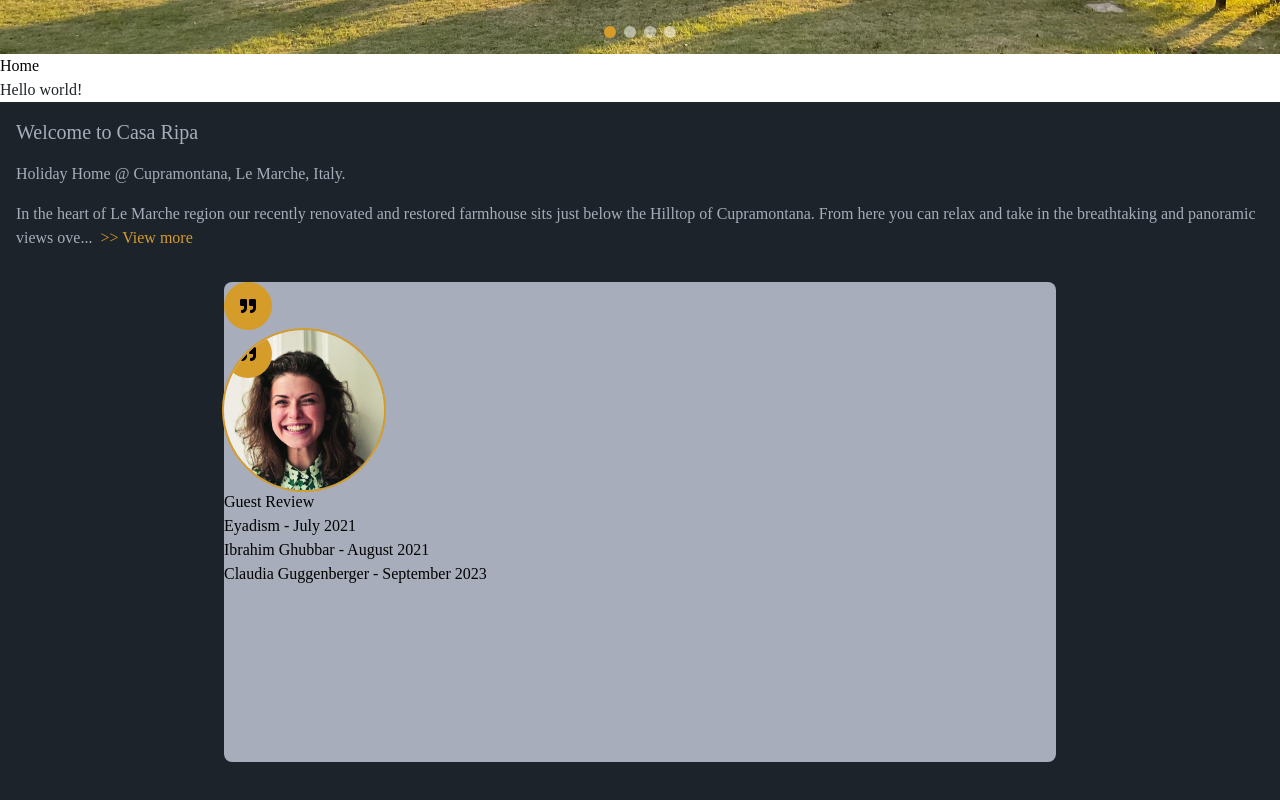
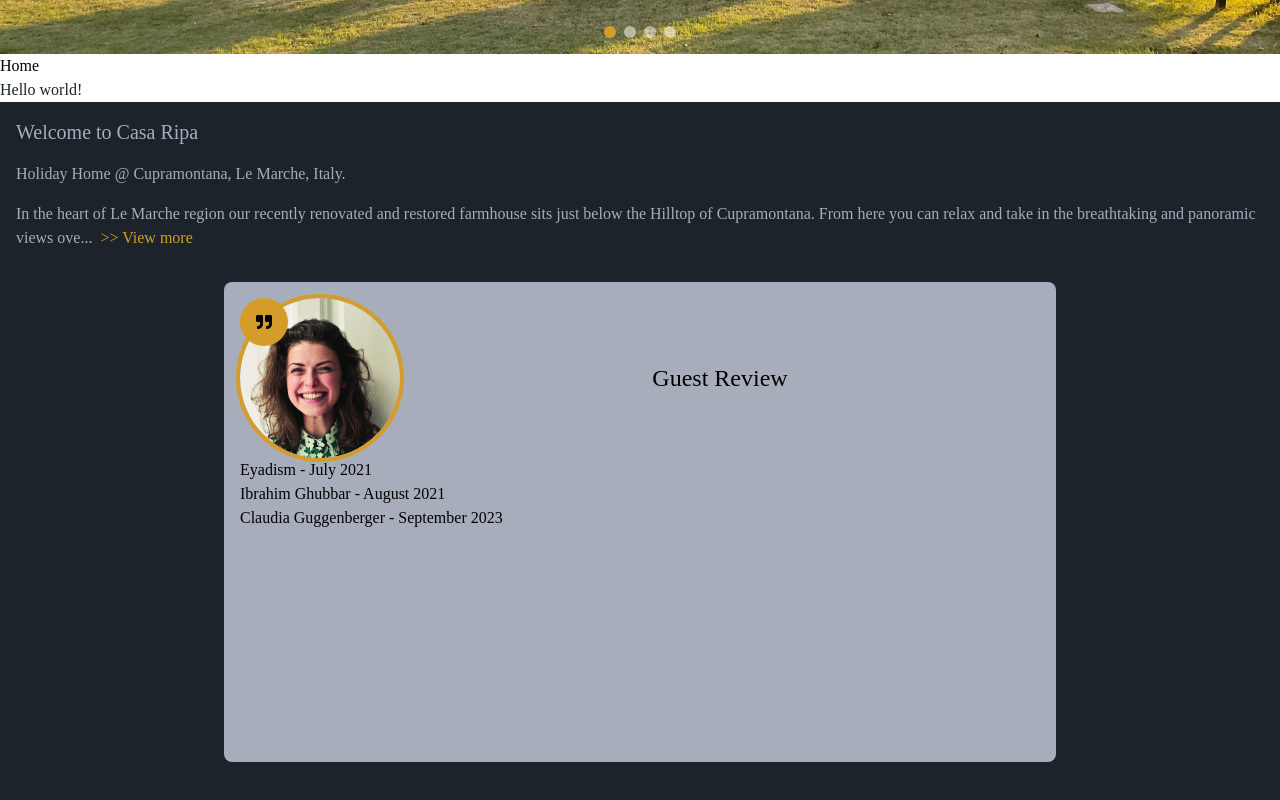
Before and after one commit to MaagMichael/casaripa-i18n-app, a Next.js app: page /en in a window 1280 px wide. Shown: the part 695-1495 px from the top of the page. Built offline with nearby package versions, Linux system fonts and the light colour scheme; grey boxes are pictures that could not be loaded; a web font is replaced by a local one.

Commit message:
reiew card

```diff
--- a/src/app/[locale]/components/Review.tsx
+++ b/src/app/[locale]/components/Review.tsx
@@ -18,33 +18,25 @@ export default function Review() {
   return (
     <div className="w-full h-full p-4 bg-primary">
       {/* card container */}
-      <div className="w-2/3 h-[60vh] mx-auto rounded-lg bg-secondary">
-        {/* Quote Symbol */}
-        <div className="w-12 h-12 bg-orange rounded-full flex items-center justify-center">
-          <svg
-            stroke="currentColor"
-            fill="currentColor"
-            // stroke-width="0"
-            viewBox="0 0 512 512"
-            height="1em"
-            width="1em"
-            xmlns="http://www.w3.org/2000/svg"
-          >
-            <path d="M464 32H336c-26.5 0-48 21.5-48 48v128c0 26.5 21.5 48 48 48h80v64c0 35.3-28.7 64-64 64h-8c-13.3 0-24 10.7-24 24v48c0 13.3 10.7 24 24 24h8c88.4 0 160-71.6 160-160V80c0-26.5-21.5-48-48-48zm-288 0H48C21.5 32 0 53.5 0 80v128c0 26.5 21.5 48 48 48h80v64c0 35.3-28.7 64-64 64h-8c-13.3 0-24 10.7-24 24v48c0 13.3 10.7 24 24 24h8c88.4 0 160-71.6 160-160V80c0-26.5-21.5-48-48-48z"></path>
-          </svg>
-        </div>
+      <div className="w-2/3 h-[60vh] mx-auto rounded-lg bg-secondary p-4">
 
-        {/* Profile Image */}
-        <div className="relative w-40 h-40 rounded-full overflow-hidden ring-2 ring-orange">
+      <div className="relative flex items-center">
+
+        {/* picture container */}
+        <div className="relative">
+          {/* Image */}
+          <div className="w-40 h-40 rounded-full overflow-hidden ring-4 ring-orange">
             <Image
               src="/assets/person.jpg"
               alt="Person"
               width={80}
               height={80}
-            className="object-cover w-full h-full"
+              className="object-cover w-full h-full rounded-full"
             />
+          </div>
 
-          <div className="absolute z-10 -top-0 left-0 w-12 h-12 bg-orange rounded-full flex items-center justify-center">
+          {/* orange accent circle */}
+          <div className="absolute top-0 left-0 w-12 h-12 bg-orange rounded-full flex items-center justify-center">
             <svg
               stroke="currentColor"
               fill="currentColor"
@@ -59,8 +51,10 @@ export default function Review() {
           </div>
         </div>
 
+
         {/* title container */}
-        <h1 className="">{t("title")}</h1>
+        <h1 className="mx-auto text-2xl">{t("title")}</h1>
+        </div>
 
         {/* text container */}
 
@@ -68,7 +62,7 @@ export default function Review() {
           <div key={reviewItem.id}>
             <p>{reviewItem.name}</p>
           </div>
-        )) || null}
+        ))}
       </div>
     </div>
   );
--- /dev/null
+++ b/src/app/[locale]/components/ReviewCard.tsx
@@ -0,0 +1,52 @@
+import { useTranslations } from "next-intl"; //client side
+// import { getTranslations } from "next-intl/server"; // server side with async and await
+import Image from "next/image";
+
+export default function ReviewCard() {
+  const t = useTranslations("Review");
+
+  return (
+    <>
+      {/* card container */}
+      <div className="w-2/3 h-[60vh] mx-auto rounded-lg bg-secondary p-4">
+        <div className="relative flex items-center">
+          {/* picture container */}
+          <div className="relative">
+            {/* Image */}
+            <div className="w-40 h-40 rounded-full overflow-hidden ring-4 ring-orange">
+              <Image
+                src="/assets/person.jpg"
+                alt="Person"
+                width={80}
+                height={80}
+                className="object-cover w-full h-full rounded-full"
+              />
+            </div>
+
+            {/* orange accent circle */}
+            <div className="absolute top-0 left-0 w-12 h-12 bg-orange rounded-full flex items-center justify-center">
+              <svg
+                stroke="currentColor"
+                fill="currentColor"
+                // stroke-width="0"
+                viewBox="0 0 512 512"
+                height="1em"
+                width="1em"
+                xmlns="http://www.w3.org/2000/svg"
+              >
+                <path d="M464 32H336c-26.5 0-48 21.5-48 48v128c0 26.5 21.5 48 48 48h80v64c0 35.3-28.7 64-64 64h-8c-13.3 0-24 10.7-24 24v48c0 13.3 10.7 24 24 24h8c88.4 0 160-71.6 160-160V80c0-26.5-21.5-48-48-48zm-288 0H48C21.5 32 0 53.5 0 80v128c0 26.5 21.5 48 48 48h80v64c0 35.3-28.7 64-64 64h-8c-13.3 0-24 10.7-24 24v48c0 13.3 10.7 24 24 24h8c88.4 0 160-71.6 160-160V80c0-26.5-21.5-48-48-48z"></path>
+              </svg>
+            </div>
+          </div>
+
+          {/* title container */}
+          <h1 className="mx-auto text-2xl">{t("title")}</h1>
+        </div>
+
+        {/* text container */}
+
+
+      </div>
+    </>
+  );
+}
```
Lines whose indentation alone changed are shown as unchanged.
